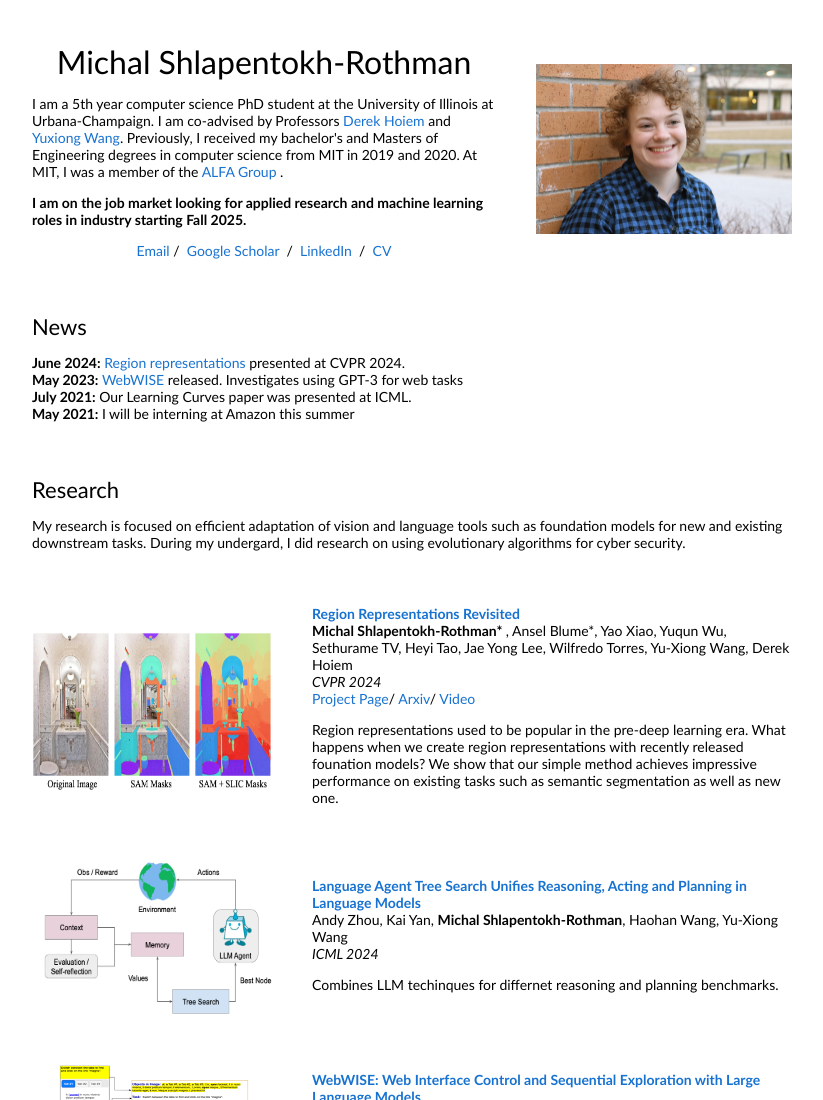
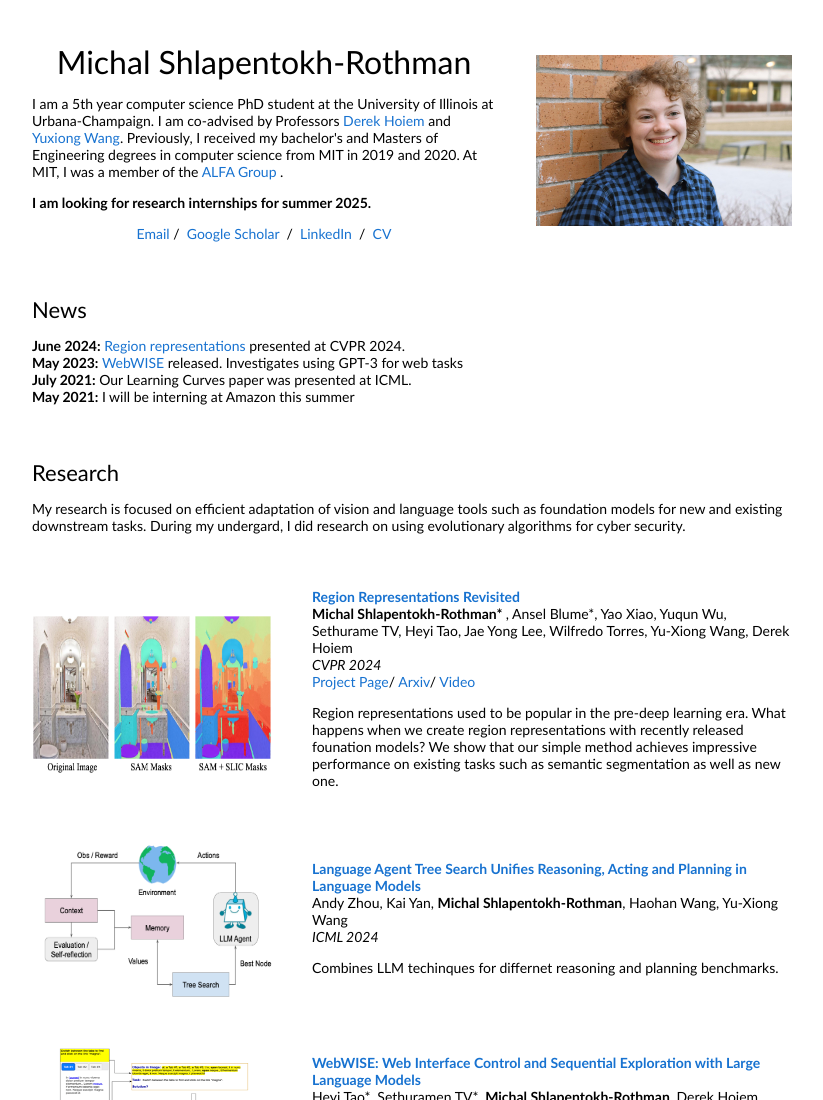
Before and after one commit to michalsr/michalsr.github.io, a plain HTML site: page index.html in a window 1280 px wide. Shown: the top 1100 px of the page, without its empty margins (228-1051 px from the left). Drawn offline with Linux system fonts and the light colour scheme.

```diff
--- a/index.html
+++ b/index.html
@@ -24,7 +24,7 @@
 						<p style="text-align:center"><name> Michal Shlapentokh-Rothman </name></p>
 
 						<p>I am a 5th year computer science PhD student at the University of Illinois at Urbana-Champaign. I am co-advised by Professors <a href="https://dhoiem.cs.illinois.edu/">Derek Hoiem</a> and <a href="https://yxw.web.illinois.edu/">Yuxiong Wang</a>. Previously, I received my bachelor&#39;s and Masters of Engineering degrees in computer science from MIT in 2019 and 2020. At MIT, I was a member of the <a href="http://alfagroup.csail.mit.edu/"> ALFA Group </a>.</p>
-						<p><b>I am on the job market looking for applied research and machine learning roles in industry starting Fall 2025. </b></p>
+						<p><b>I am looking for research internships for summer 2025. </b></p>
 						<p style="text-align:center"><a href="mailto:michal5@illinois.edu">Email</a>&nbsp;/&nbsp; <a href="https://scholar.google.com/citations?user=x9szIWsAAAAJ&amp;hl=en"> Google Scholar </a> &nbsp;/&nbsp; <a href="https://www.linkedin.com/in/michal-shlapentokh-rothman/"> LinkedIn </a> &nbsp;/&nbsp; <a href="data/cv.pdf" rel="noopener noreferrer" target="_blank"> CV </a></p>
 						</td>
 						<td style="padding:2.5%;width:40%;max-width:40%"><a href="images/michal.jpg"><img alt="profile photo" class="hoverZoomLink" src="images/michal.jpg" style="width:100%;max-width:100%" /></a></td>
```
Also changed, not shown: 1 other file.
